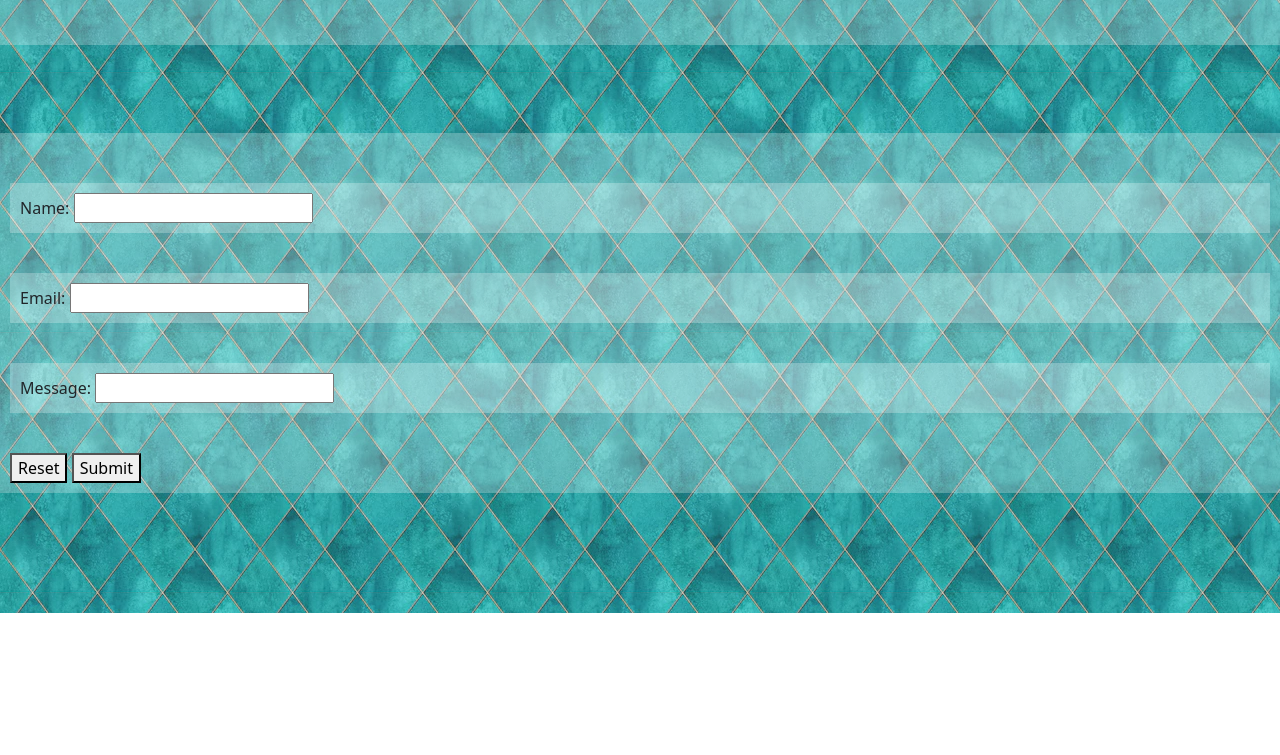
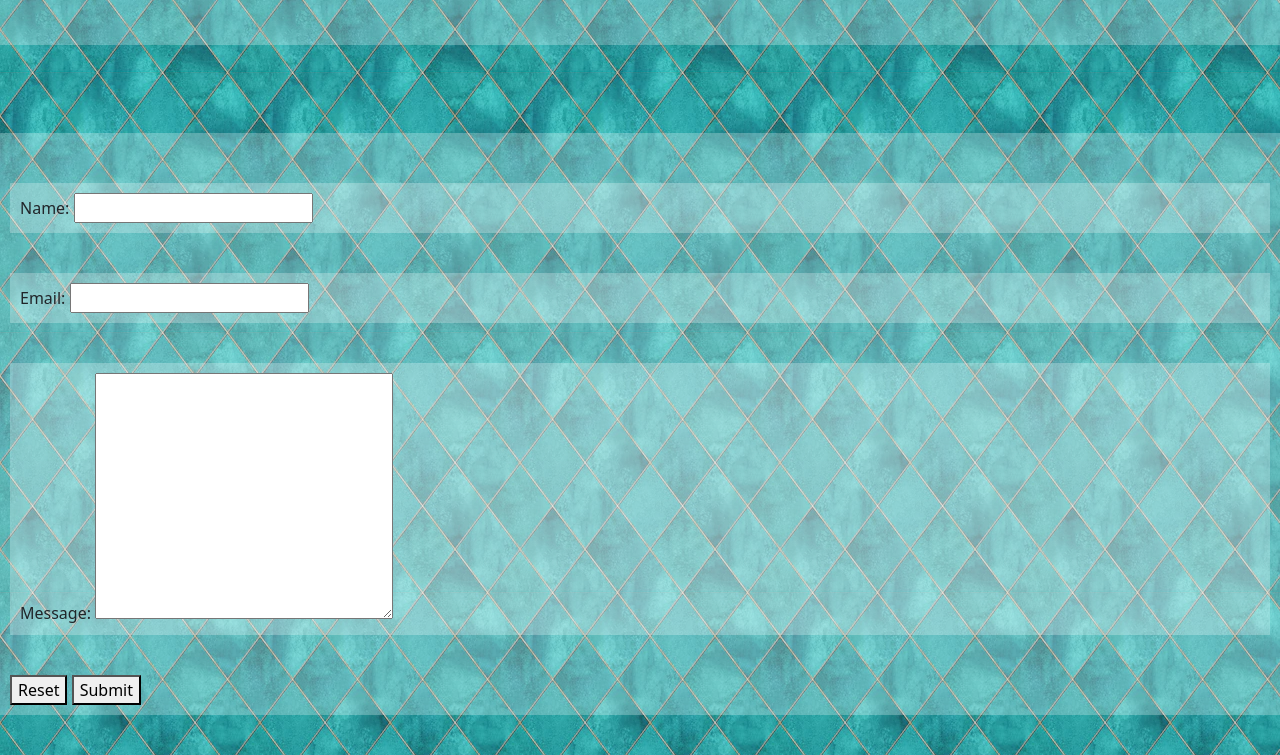
Before and after one commit to momnaqamar/homework2, a plain HTML site: page contact.html in a window 1280 px wide. Shown: the part 187-942 px from the top of the page. Before the commit the page ends 800 px from the top, so only its background shows below. Drawn offline with nearby package versions, Linux system fonts and the light colour scheme.

Commit message:
created text box

```diff
--- a/contact.html
+++ b/contact.html
@@ -45,7 +45,7 @@
                 </div>
                 <div>
                     <label for ="Message">Message:</label>
-                    <input type="text" id="Message">
+                    <textarea name="message" rows="10" cols="30"></textarea>
                 </div>
 
                 <button type="reset">Reset</button>
```
